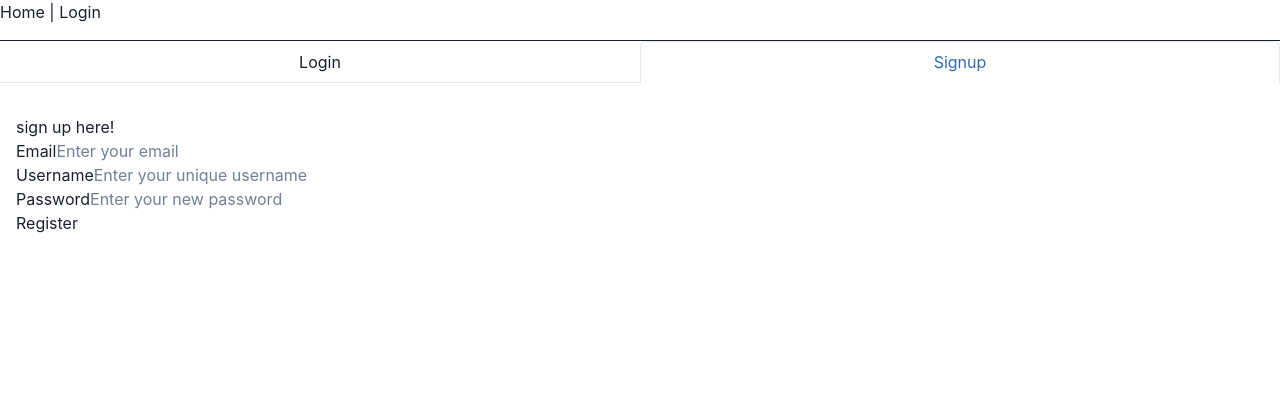
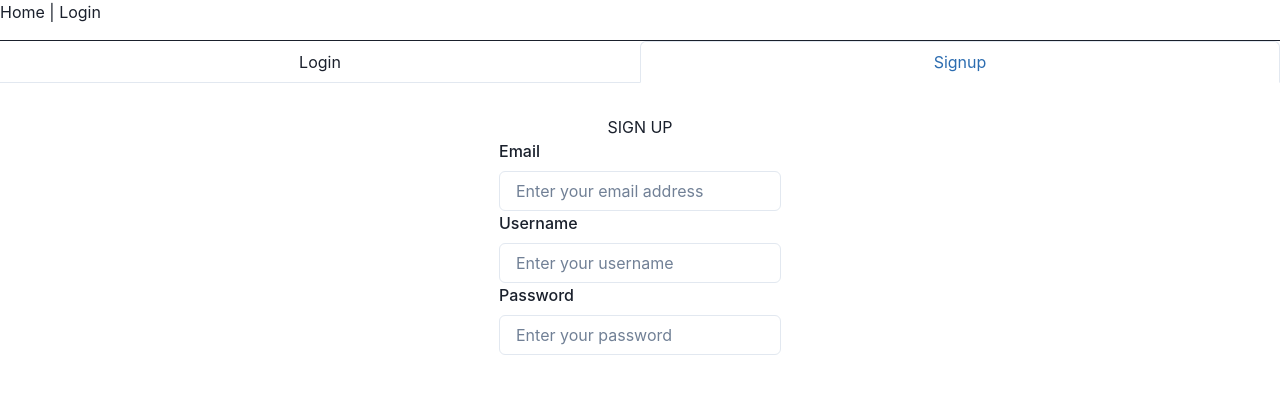
Before and after one commit to MarcusOy/AI-vs-AI, a React (Create React App) app in the folder frontend/: page / in a window 1280 px wide. Both pictures are taken after a click on the tab "Signup". Shown: the top 394 px of the page. Built offline with nearby package versions, Linux system fonts and the light colour scheme.

Commit message:
🧡using chakra finally

```diff
--- a/frontend/src/index.tsx
+++ b/frontend/src/index.tsx
@@ -18,11 +18,11 @@ root.render(
                         paddingBottom: '1rem',
                     }}
                 >
-                    <Link to='/'>Home</Link> | <Link to='/login'>Login</Link>
+                    <Link to='/'>Home</Link> | <Link to='/loginSignup'>Login</Link>
                 </nav>
                 <Routes>
                     <Route path='/' element={<App />} />
-                    <Route path='/login' element={<LoginSignupPage />} />
+                    <Route path='/loginSignup' element={<LoginSignupPage />} />
                 </Routes>
             </BrowserRouter>
         </ChakraProvider>
--- a/frontend/src/pages/App.tsx
+++ b/frontend/src/pages/App.tsx
@@ -8,7 +8,11 @@ import {
     HStack,
     Input,
     Stack,
+    ThemeProvider,
+    theme,
+    CSSReset,
     Wrap,
+    ColorModeProvider,
 } from '@chakra-ui/react'
 import { AVAStore } from '../data/DataStore'
 import React, { useState } from 'react'
@@ -37,9 +41,14 @@ function App() {
     // }
 
     return (
-        <div className='App'>
-            <LoginSignUpPage/>
-        </div>
+        <ThemeProvider theme={theme}>
+            <ColorModeProvider>
+                <CSSReset/>
+                <LoginSignUpPage/>
+            </ColorModeProvider>
+        </ThemeProvider>
+
+
     )
 }
 
--- a/frontend/src/pages/LoginSignupPage.tsx
+++ b/frontend/src/pages/LoginSignupPage.tsx
@@ -1,5 +1,5 @@
 import React from 'react'
-import { Tabs, TabList, TabPanels, Tab, TabPanel } from '@chakra-ui/react'
+import { Tabs, TabList, TabPanels, Tab, TabPanel, Center } from '@chakra-ui/react'
 import SignUpTab from './SignUpTab'
 import LoginTab from './LoginTab'
 
@@ -12,15 +12,23 @@ const LoginSignUpPage = () => {
             </TabList>
             <TabPanels>
                 <TabPanel>
-            <p>login here!</p>
+                    <Center>
+                        <p>LOGIN</p>
+                    </Center>
                     <div>
-                <LoginTab/>
+                        <Center>
+                            <LoginTab />
+                        </Center>
                     </div>
                 </TabPanel>
                 <TabPanel>
-            <p>sign up here!</p>
+                    <Center>
+                        <p>SIGN UP</p>
+                    </Center>
                     <div>
-                <SignUpTab/>
+                        <Center>
+                            <SignUpTab />
+                        </Center>
                     </div>
                 </TabPanel>
             </TabPanels>
--- a/frontend/src/pages/LoginTab.tsx
+++ b/frontend/src/pages/LoginTab.tsx
@@ -1,7 +1,35 @@
 import React from 'react'
+import { Box, Flex, FormControl, FormLabel, Input } from '@chakra-ui/react'
 
 const LoginTab = () => {
-    return <p>login tab</p>
+    return (
+        <Flex>
+            <Box>
+                <LoginForm />
+            </Box>
+        </Flex>
+    )
+}
+
+const LoginForm = () => {
+    return (
+        <Box>
+            <form>
+                <FormControl>
+                    <FormLabel>Email</FormLabel>
+                    <Input type='email' placeholder='Enter your email address' />
+                </FormControl>
+                <FormControl>
+                    <FormLabel>Username</FormLabel>
+                    <Input type='username' placeholder='Enter your username' />
+                </FormControl>
+                <FormControl>
+                    <FormLabel>Password</FormLabel>
+                    <Input type='password' placeholder='Enter your password' />
+                </FormControl>
+            </form>
+        </Box>
+    )
 }
 
 export default LoginTab
--- a/frontend/src/pages/SignUpTab.tsx
+++ b/frontend/src/pages/SignUpTab.tsx
@@ -1,40 +1,43 @@
 import React from 'react'
+import {
+    Input,
+    Flex,
+    Box,
+    FormControl,
+    FormLabel,
+    Button,
+    ButtonGroup,
+    Container,
+} from '@chakra-ui/react'
 
 const SignUpTab = () => {
     return (
-        <div>
+        <Flex>
+            <Box>
+                <SignUpForm />
+            </Box>
+        </Flex>
+    )
+}
+
+const SignUpForm = () => {
+    return (
+        <Box>
             <form>
-            <div className='form-group'>
-                <label>Email</label>
-                <input
-                type='text'
-                className='form-control'
-                placeholder='Enter your email'
-                />
-            </div>
-
-            <div className='form-group'>
-                <label>Username</label>
-                <input
-                type='text'
-                className='form-control'
-                placeholder='Enter your unique username'
-                />
-            </div>
-
-            <div className='form-group'>
-                <label>Password</label>
-                <input
-                type='text'
-                className='form-control'
-                placeholder='Enter your new password'
-                />
-            </div>
-                <button>
-                    Register
-                </button>
+                <FormControl>
+                    <FormLabel>Email</FormLabel>
+                    <Input type='email' placeholder='Enter your email address' />
+                </FormControl>
+                <FormControl>
+                    <FormLabel>Username</FormLabel>
+                    <Input type='username' placeholder='Enter your username' />
+                </FormControl>
+                <FormControl>
+                    <FormLabel>Password</FormLabel>
+                    <Input type='password' placeholder='Enter your password' />
+                </FormControl>
             </form>
-        </div>
+        </Box>
     )
 }
 
```
Also changed, not shown: 1 other file (tests, documents, lock files or other folders). Lines whose indentation alone changed are shown as unchanged.
